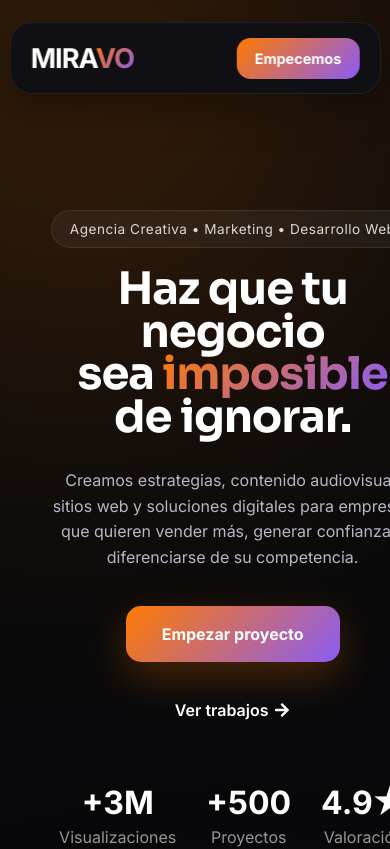
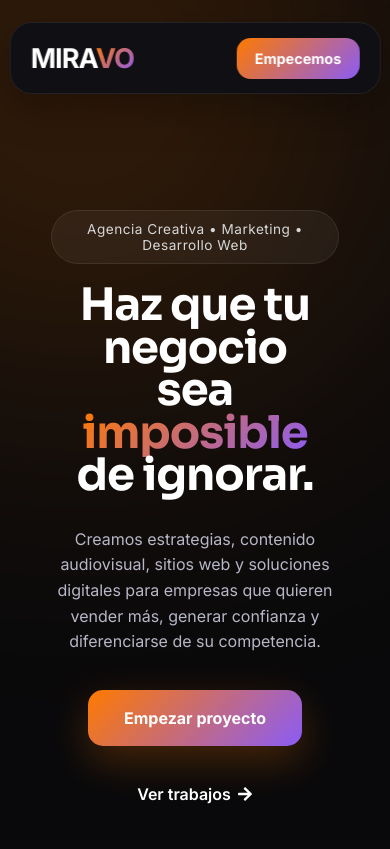
Before and after one commit to miravoperu/miravo-web, a React (Vite) app: page / in a window 390 px wide. Shown: the top 849 px of the page. Built offline with nearby package versions, Linux system fonts and the light colour scheme.

Commit message:
fix: corregir scroll horizontal en mobile

```diff
--- a/src/components/Hero/Hero.css
+++ b/src/components/Hero/Hero.css
@@ -451,8 +451,10 @@
     }
 
     .heroTag {
-        margin-left: auto;
-        margin-right: auto;
+        width: auto;
+        max-width: 100%;
+        white-space: normal;
+        text-align: center;
     }
 
     .heroButtons {
--- a/src/styles/globals.css
+++ b/src/styles/globals.css
@@ -9,6 +9,7 @@ box-sizing:border-box;
 html{
 
 scroll-behavior:smooth;
+overflow-x:hidden;
 
 }
 
```
